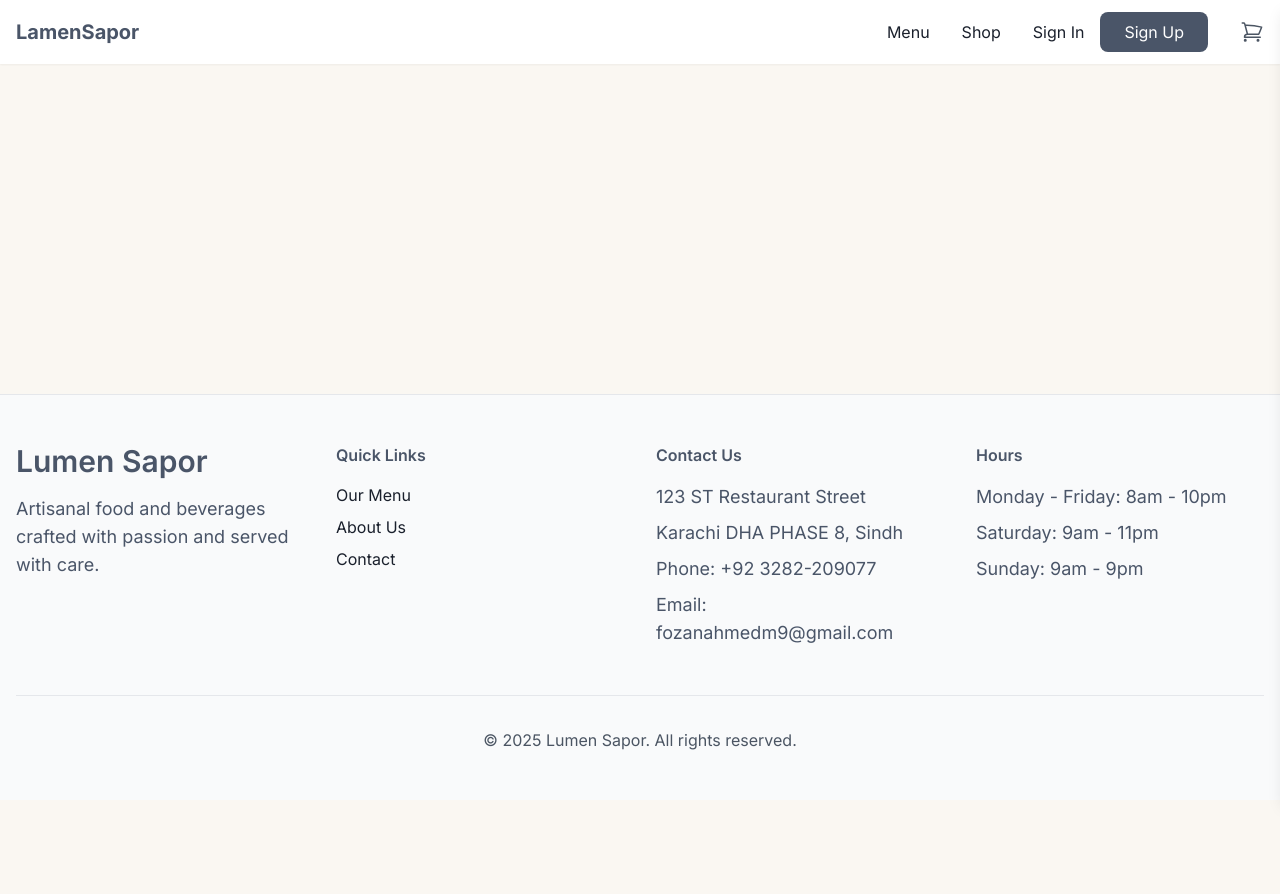
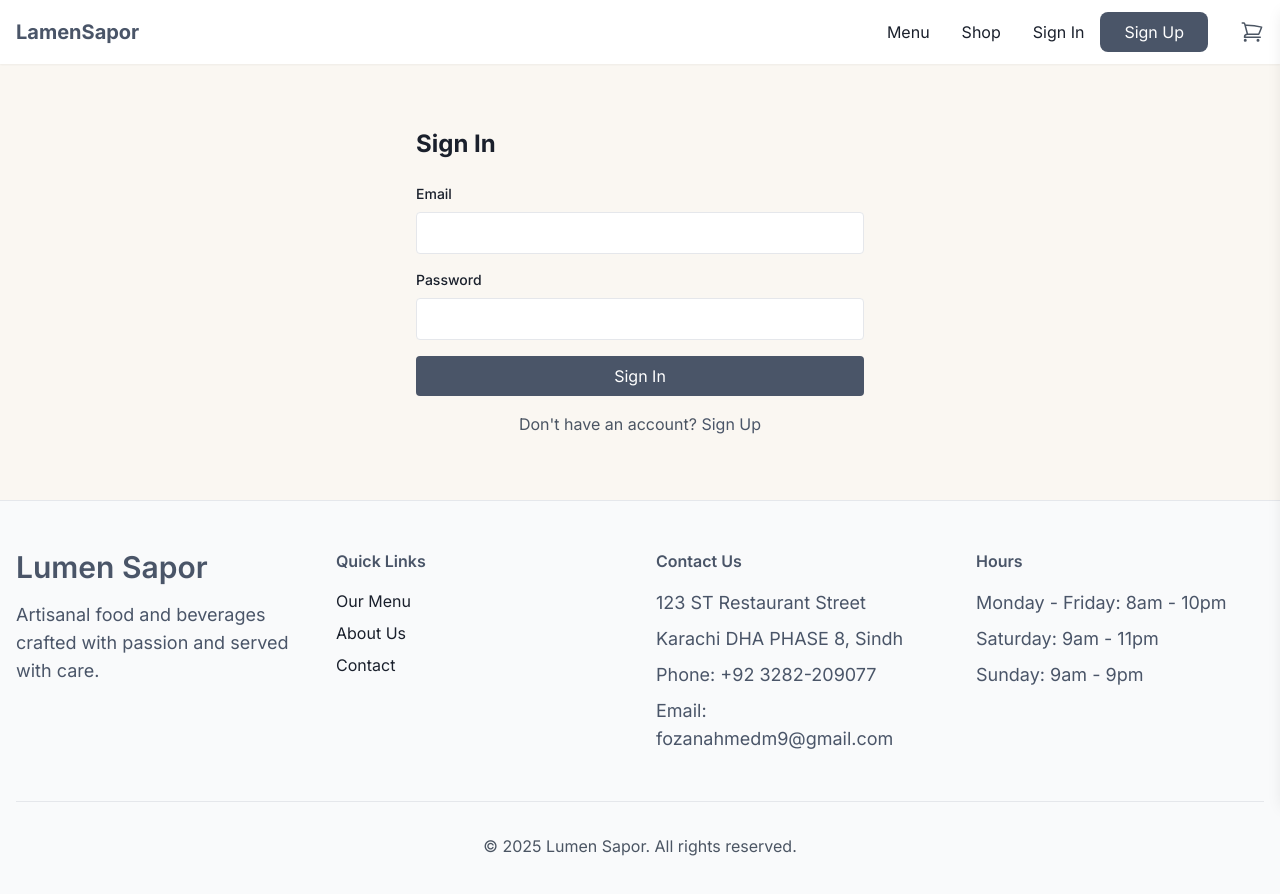
Before and after one commit to felixarash/lamensapor, a Next.js app: page /signin in a window 1280 px wide. Shown: the top 894 px of the page. Before the commit the page ends 800 px from the top, so only its background shows below. Built offline with nearby package versions, Linux system fonts and the light colour scheme; no server answers.

Commit message:
{commit_message}

```diff
--- a/src/app/(auth)/signin/page.tsx
+++ b/src/app/(auth)/signin/page.tsx
@@ -4,6 +4,7 @@ import { signIn } from 'next-auth/react'
 import { useRouter } from 'next/navigation'
 import { useState } from 'react'
 import { toast } from 'react-hot-toast'
+import Link from 'next/link'
 
 export default function SignInPage() {
   const router = useRouter()
@@ -40,7 +41,60 @@ export default function SignInPage() {
 
   return (
     <div className="container mx-auto px-4 py-16">
-      {/* Rest of your form JSX */}
+      <div className="max-w-md mx-auto">
+        <h1 className="text-2xl font-bold mb-6">Sign In</h1>
+
+        <form onSubmit={handleSubmit} className="space-y-4">
+          <div>
+            <label htmlFor="email" className="block text-sm font-medium mb-2">
+              Email
+            </label>
+            <input
+              type="email"
+              id="email"
+              required
+              className="w-full p-2 border rounded"
+              value={formData.email}
+              onChange={(e) => setFormData(prev => ({
+                ...prev,
+                email: e.target.value
+              }))}
+            />
+          </div>
+
+          <div>
+            <label htmlFor="password" className="block text-sm font-medium mb-2">
+              Password
+            </label>
+            <input
+              type="password"
+              id="password"
+              required
+              className="w-full p-2 border rounded"
+              value={formData.password}
+              onChange={(e) => setFormData(prev => ({
+                ...prev,
+                password: e.target.value
+              }))}
+            />
+          </div>
+
+          <button
+            type="submit"
+            className="w-full bg-primary text-white p-2 rounded"
+            disabled={loading}
+          >
+            {loading ? 'Signing in...' : 'Sign In'}
+          </button>
+        </form>
+
+        <p className="mt-4 text-center text-gray-600">
+          Don&apos;t have an account?{' '}
+          <Link href="/signup" className="text-primary">
+            Sign Up
+          </Link>
+        </p>
+      </div>
     </div>
   )
 }
```
